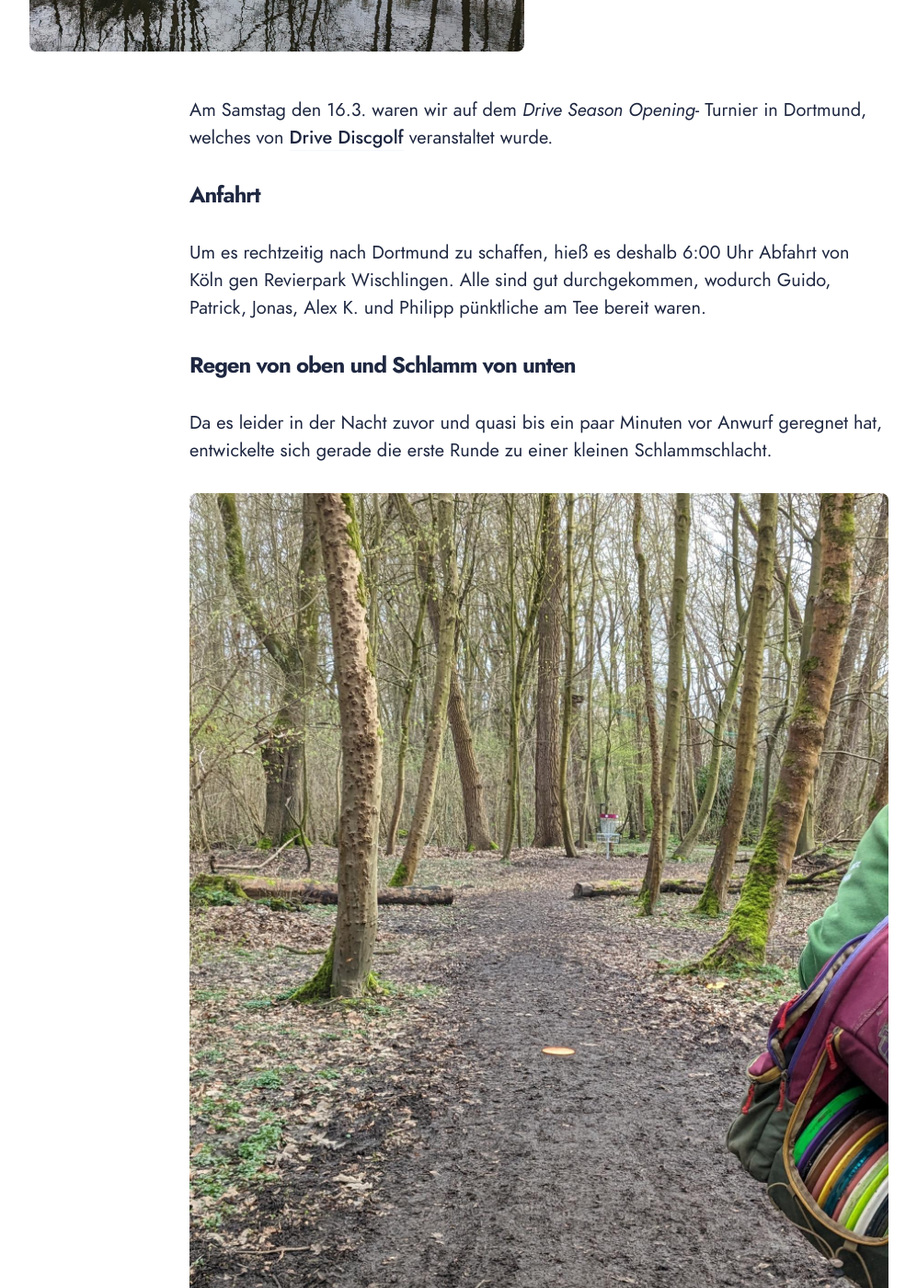
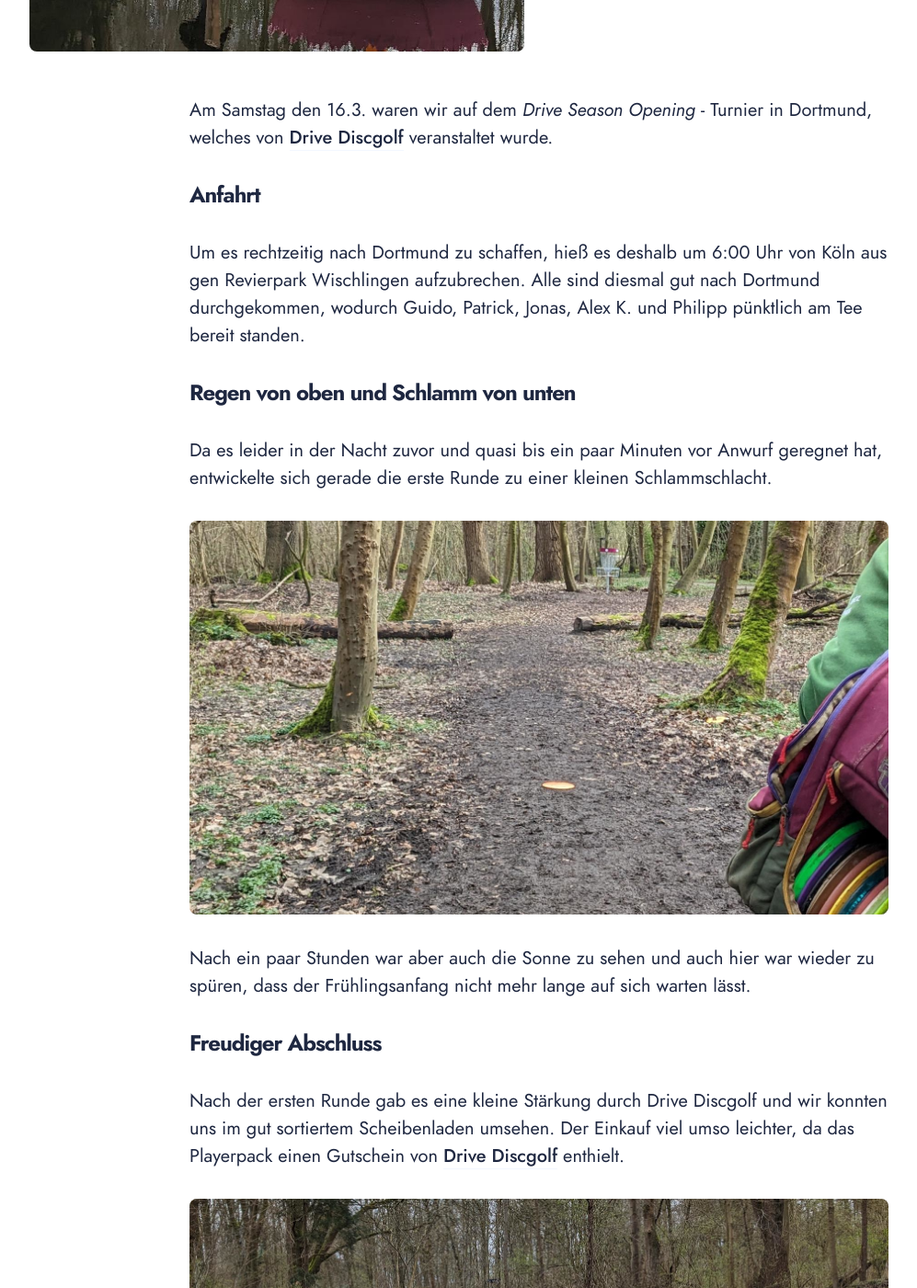
Before and after one commit to maxgreive/syndikat-web, a Jekyll site: the page built from _posts/2024-03-16-dortmund-season-opening.md, in a window 1280 px wide and 1400 px high, scrolled down 548 px. Shown: the whole window at 92% size, without its empty margins (54-1051 px from the left). Built offline with Jekyll 4.4.1, drawn with Linux system fonts in a browser that asks for light colours; some web fonts are replaced; some of the changed text lies outside the part shown.

Commit message:
(add) pictures and some corrections

```diff
--- a/_posts/2024-03-16-dortmund-season-opening.md
+++ b/_posts/2024-03-16-dortmund-season-opening.md
@@ -9,12 +9,12 @@ author:
   - philipp
 ---
 
-Am Samstag den 16.3. waren wir auf dem *Drive Season Opening*-
+Am Samstag den 16.3. waren wir auf dem *Drive Season Opening* -
 Turnier in Dortmund, welches von [Drive Discgolf](https://www.drivediscgolf.de) veranstaltet wurde.
 
 ### Anfahrt
-Um es rechtzeitig nach Dortmund zu schaffen, hieß es deshalb 6:00 Uhr Abfahrt von Köln gen Revierpark Wischlingen.
-Alle sind gut durchgekommen, wodurch Guido, Patrick, Jonas, Alex K. und Philipp pünktliche am Tee bereit waren.
+Um es rechtzeitig nach Dortmund zu schaffen, hieß es deshalb um 6:00 Uhr von Köln aus gen Revierpark Wischlingen aufzubrechen.
+Alle sind diesmal gut nach Dortmund durchgekommen, wodurch Guido, Patrick, Jonas, Alex K. und Philipp pünktlich am Tee bereit standen.
 
 ### Regen von oben und Schlamm von unten
 Da es leider in der Nacht zuvor und quasi bis ein paar Minuten vor Anwurf geregnet hat, entwickelte sich gerade die erste Runde zu einer kleinen Schlammschlacht.
@@ -25,11 +25,12 @@ Nach ein paar Stunden war aber auch die Sonne zu sehen und auch hier war wieder
 
 ### Freudiger Abschluss
 
-Nach der ersten Runde gab es eine kleine Stärkung durch Drive Discgolf und wir konnten uns im gut sortiertem Scheibenladen umsehen. Der Einkauf viel umso leichter und das schlechte Gewissen (hey ich habe ja schon so viele Scheiben), da das Playerpack einen Gutschein von [Drive Discgolf](https://www.drivediscgolf.de) enthielt.
+Nach der ersten Runde gab es eine kleine Stärkung durch Drive Discgolf und wir konnten uns im gut sortiertem Scheibenladen umsehen. Der Einkauf viel umso leichter, da das Playerpack einen Gutschein von [Drive Discgolf](https://www.drivediscgolf.de) enthielt.
 
 ![Balancieren über den See](/assets/images/posts/24_drive_see.jpeg)
 
-Die zweite Runde ließ dann nicht lange auf sich warten. Die Ergebnisse können auf [der Website der PDGA](https://www.pdga.com/tour/event/78800) eingesehen werden.
+Die zweite Runde ließ dann nicht lange auf sich warten und nach 18 weiteren Bahnen war das Turnier dann auch schon zu Ende.
+Die Ergebnisse könnt ihr auf [der Website der PDGA](https://www.pdga.com/tour/event/78800) einsehen.
 Am Ende haben es zwei unsere [Freunde von den Bonnsais](https://www.bonnsai.org/hardtwerfen-ii/) auf die vorderen Plätze ihrer Divisionen geschafft.
 Herzlichen Glückwunsch an Severin (T3 Platz MA1) und an Fozzy (T2 Platz MA4). Fozzy konnte sich dann auch im Stechen durchsetzten.
-Wenn wir gerade über die Bonnsais reden: Am 28ten April findet das [Hardtwerfen II](https://www.bonnsai.org/hardtwerfen-ii/) statt und ihr könnt euch noch anmelden.
+Wenn wir gerade über die Bonnsais reden: Am 28ten April findet das [Hardtwerfen II](https://www.bonnsai.org/hardtwerfen-ii/) statt und ihr könnt euch auch noch anmelden.
```
Also changed, not shown: assets/images/posts/24_drive_see.jpeg, assets/images/posts/24_driveopen_blume.jpeg, assets/images/posts/24_driveopen_schlamm.jpeg, assets/images/posts/thumbnails/24_driveopen_blume.jpeg (added).
